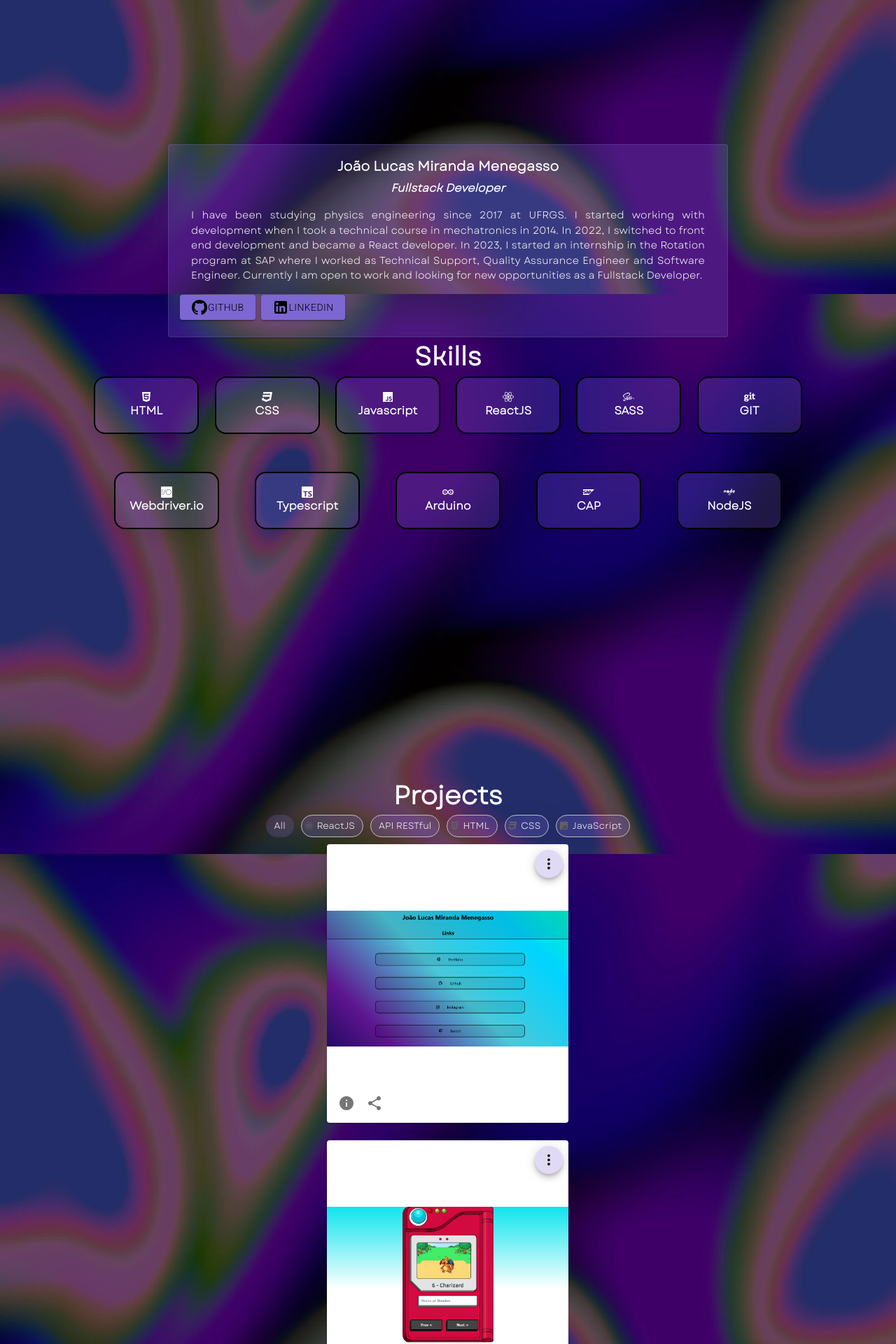
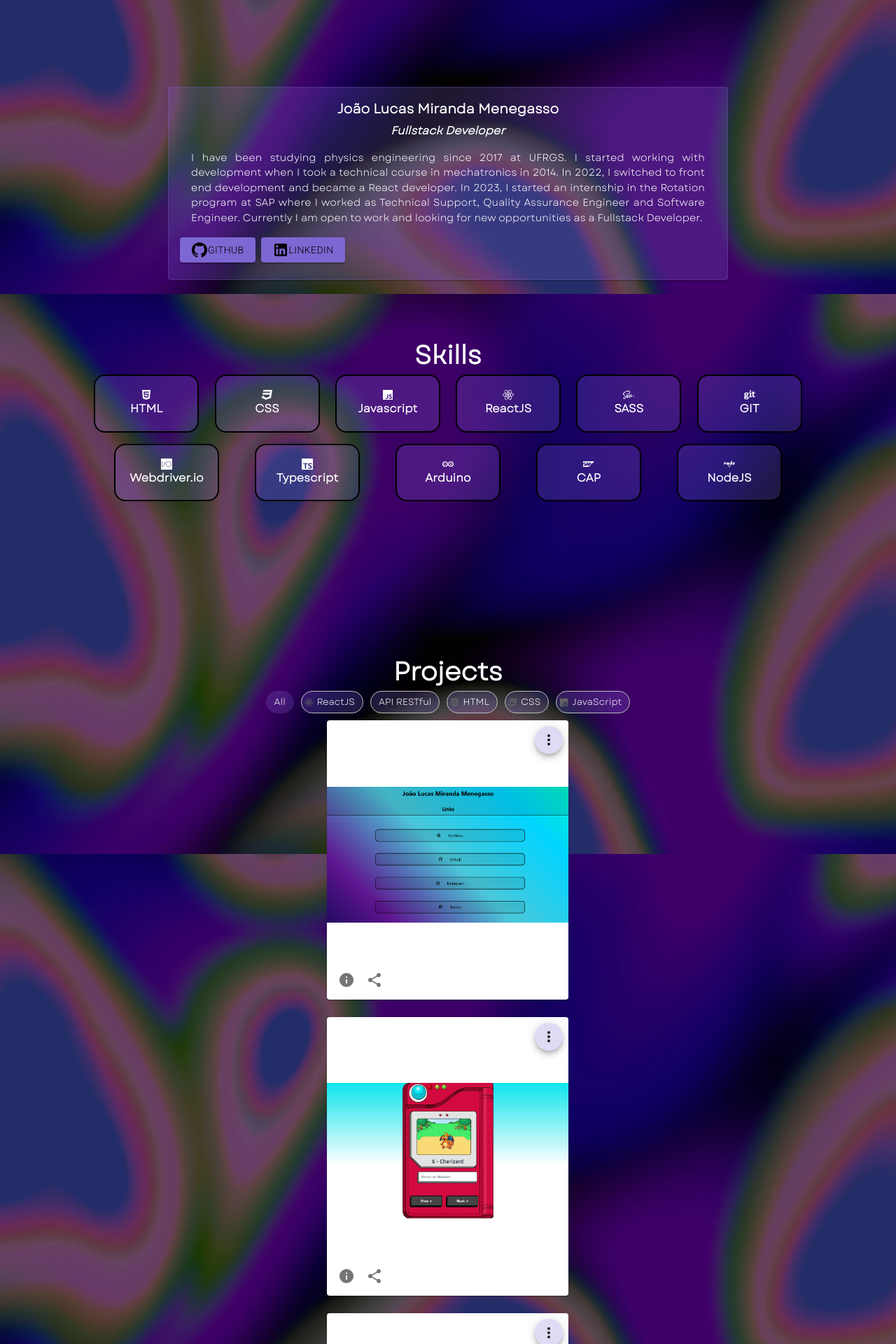
Before and after one commit to joaolucasmm/portfolio-dev, a React (Create React App) app: page / in a window 1280 px wide. Shown: the part 1180-3100 px from the top of the page at 70% size. Built offline with nearby package versions, Linux system fonts and the light colour scheme.

Commit message:
Adjust all components height
The height now is a minimum of 100vh and a maximun of the height of its content

```diff
--- a/src/Assets/style/style.css
+++ b/src/Assets/style/style.css
@@ -93,10 +93,6 @@
   align-items: center;
   justify-content: space-between;
   background: rgba(11, 29, 81, 0.8901960784);
-}
-
-.about {
-  padding-top: 8rem;
 }
 
 @keyframes appear {
@@ -448,40 +444,16 @@
   color5: #44369a;
 }
 
-@media (max-width: 768px) {
-  .about {
-    height: 200vh;
-  }
-}
-@media (max-width: 540px) {
-  .about {
-    margin-bottom: 20rem;
-  }
-}
-@media (max-width: 400px) {
-  .about {
-    margin-bottom: 30rem;
-  }
+.about {
+  height: -moz-max-content;
+  height: max-content;
+  min-height: 100vh;
 }
 .about .container_about {
   display: flex;
   width: min(80%, 800px);
   margin: auto;
-}
-@media (max-width: 1280px) {
-  .about .container_about {
-    margin-top: 2rem;
-  }
-}
-@media (max-width: 768px) {
-  .about .container_about {
-    margin-top: 6rem;
-  }
-}
-@media (max-width: 540px) {
-  .about .container_about {
-    margin-top: 10rem;
-  }
+  margin-bottom: 5rem;
 }
 .about .container_about .about_content {
   text-align: justify;
@@ -627,7 +599,8 @@
 .container_skill .skill-list {
   display: flex;
   margin: auto;
-  height: 16rem;
+  height: -moz-max-content;
+  height: max-content;
   justify-content: space-evenly;
   text-align: center;
 }
@@ -690,27 +663,11 @@
   color5: #44369a;
 }
 
-@media (max-width: 1280px) {
-  .projects {
-    height: 180vh;
-    margin-top: 30vh;
-  }
-}
-@media (max-width: 768px) {
-  .projects {
-    margin-top: 20vh;
-  }
-}
-@media (max-width: 540px) {
-  .projects {
-    height: 230vh;
-    margin-top: 30vh;
-  }
-}
-@media (max-width: 400px) {
-  .projects {
-    height: 330vh;
-  }
+.projects {
+  height: -moz-max-content;
+  height: max-content;
+  min-height: 100vh;
+  margin-top: 7rem;
 }
 .projects .container_projects {
   display: flex;
@@ -1031,10 +988,11 @@
   color5: #44369a;
 }
 
-@media (max-width: 540px) {
-  .experience {
-    height: 130vh;
-  }
+.experience {
+  height: -moz-max-content;
+  height: max-content;
+  min-height: 100vh;
+  margin-top: 7rem;
 }
 .experience .experience_container {
   max-width: 1140px;
@@ -1120,10 +1078,11 @@
   color: white;
 }
 
-@media (max-width: 1280px) {
-  .services {
-    height: 120vh;
-  }
+.services {
+  height: -moz-max-content;
+  height: max-content;
+  margin-top: 7rem;
+  min-height: 100vh;
 }
 .services .services_container {
   display: flex;
@@ -1152,10 +1111,11 @@
   text-align: justify;
 }
 
-@media (max-width: 540px) {
-  .education {
-    height: 130vh;
-  }
+.education {
+  height: -moz-max-content;
+  height: max-content;
+  min-height: 100vh;
+  margin-top: 7rem;
 }
 .education .education_container {
   max-width: 1140px;
--- a/src/Components/About/About.scss
+++ b/src/Components/About/About.scss
@@ -1,28 +1,13 @@
 @import "../UI/variables.scss";
 .about {
-    @media (max-width: $breakpoint-tablet) {
-        height: 200vh;
-    }
-    @media (max-width: $breakpoint-smartphone) {
-        margin-bottom: 20rem;
-    }
-    @media (max-width: $breakpoint-phone) {
-        margin-bottom: 30rem;
-    }
+    height: max-content;
+    min-height: 100vh;
     .container_about {
         display: flex;
         width: min(80%, 800px);
         margin: auto;
+        margin-bottom: 5rem;
 
-        @media (max-width: $breakpoint-desktop) {
-            margin-top: 2rem;
-        }
-        @media (max-width: $breakpoint-tablet) {
-            margin-top: 6rem;
-        }
-        @media (max-width: $breakpoint-smartphone) {
-            margin-top: 10rem;
-        }
         .about_content {
             text-align: justify;
             .about_header {
--- a/src/Components/Education/Education.scss
+++ b/src/Components/Education/Education.scss
@@ -1,7 +1,7 @@
 .education {
-    @media (max-width: $breakpoint-smartphone) {
-        height: 130vh;
-    }
+    height: max-content;
+    min-height: 100vh;
+    margin-top: 7rem;
     .education_container {
     max-width: 1140px;
     margin: auto;
--- a/src/Components/Experience/Experience.scss
+++ b/src/Components/Experience/Experience.scss
@@ -1,9 +1,9 @@
 @import '../UI/variables.scss';
 
 .experience {
-    @media (max-width: $breakpoint-smartphone) {
-        height: 130vh;
-    }
+    height: max-content;
+    min-height: 100vh;
+    margin-top: 7rem;
     .experience_container {
         max-width: 1140px;
         margin: auto;
--- a/src/Components/Projects/Projects.scss
+++ b/src/Components/Projects/Projects.scss
@@ -1,20 +1,9 @@
 @import "../UI/variables.scss";
 
 .projects {
-    @media (max-width:$breakpoint-desktop) {
-        height: 180vh;
-        margin-top: 30vh;
-    }
-    @media (max-width:$breakpoint-tablet) {
-        margin-top: 20vh;
-    }
-    @media (max-width:$breakpoint-smartphone) {
-        height: 230vh;
-        margin-top: 30vh;
-    }
-    @media (max-width:$breakpoint-phone) {
-        height: 330vh;
-    }
+    height: max-content;
+    min-height: 100vh;
+    margin-top: 7rem;
     .container_projects {
         display: flex;
         flex-direction: column;
--- a/src/Components/Services/Services.scss
+++ b/src/Components/Services/Services.scss
@@ -1,7 +1,7 @@
 .services {
-    @media (max-width: $breakpoint-desktop) {
-        height: 120vh;
-    }
+    height: max-content;
+    margin-top: 7rem;
+    min-height: 100vh;
     .services_container {
         display: flex;
         flex-direction: column;
--- a/src/Components/Skills/Skills.scss
+++ b/src/Components/Skills/Skills.scss
@@ -13,7 +13,7 @@
     .skill-list {
         display: flex;
         margin: auto;
-        height: 16rem;
+        height: max-content;
         justify-content: space-evenly;
         text-align: center;
         .skill-list__span {
```
Also changed, not shown: 1 other file (tests, documents, lock files or other folders).
